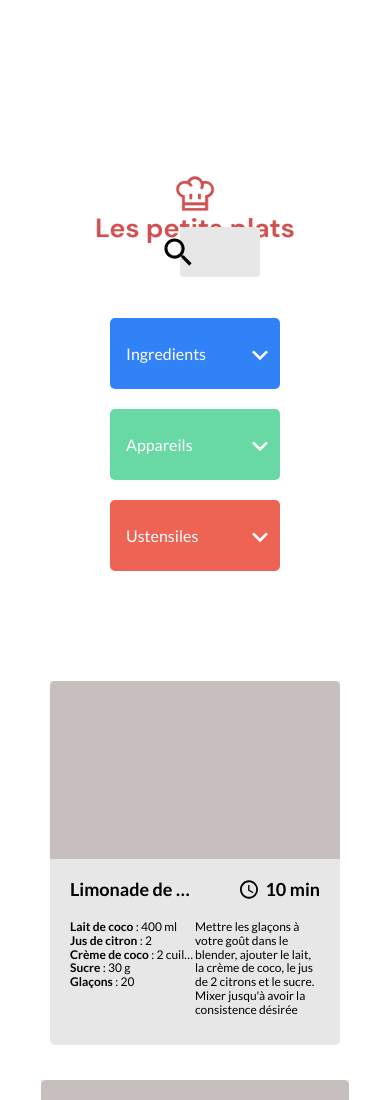
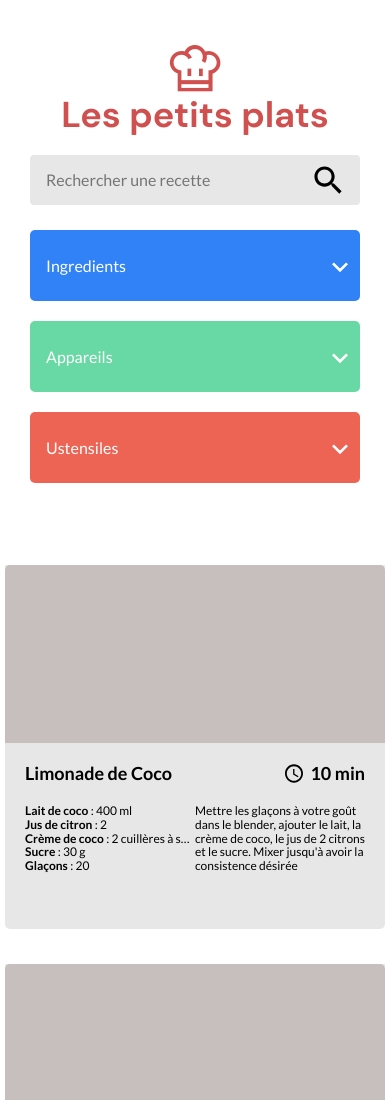
Before and after one commit to Kuznetsov-100-Rads-Bar/Les-Petits-Plats_P7_Behar_R_A_22062022, a website with bundled scripts: page index.html in a window 390 px wide. Shown: the top 1100 px of the page. Built offline with nearby package versions, Linux system fonts and the light colour scheme.

Commit message:
Mises à jours des fichiers scss

```diff
--- a/sass/style.scss
+++ b/sass/style.scss
@@ -92,7 +92,7 @@ body {
   flex-direction: row;
   gap: 20px;
   .tag {
-    width: 170px;
+    width: 100%;
     // width: 667px;
     height: max-content;
     border-radius: 5px;
@@ -279,19 +279,15 @@ body {
 // /*  Responsive  1150px  */
 @media screen and (max-width: 1150px) {
   .header-search-input {
-     margin: 165px;
-     margin-bottom: auto;
+     margin: 0 30px;
   }
   .tags-container {
-    display: flex;
-    justify-content: center;
-    gap: 20px;
+         margin: 0 30px;
+         display:grid;
+         gap: 20px;
   }
-  .header-logo {
-     position: absolute;
-  top: 25%;
-  left: 50%;
-  transform: translate(-50%, -50%);
+  .tag-input-container {
+         width: 100%;
   }
   .cards-container.container {
   display: flex;
@@ -299,44 +295,5 @@ body {
   flex-direction: row;
   justify-content: center;
   gap: 35px;
-  margin: 110px 50px;
   }
 }
-
-/*  Responsive  768px  */
- @media screen and (max-width: 768px) {
-    .header-search-input {
-  margin-left: 50%;
-  transform: translateX(-50%);
-}
-//  .header-search-input .search-icon{
-//   position: absolute;
-//   right: -4px;
-//   width: 15px;
-//   height: 28px;
-//   top: 45%;
-//   transform: translate(50%, -50%);
-// }
-.header-logo {
-   width: 200px;
-}
-
-    .cards-container{
-      .container {
-     display: grid;
-     max-width: none;
-     gap: 40px;
-     grid-template-columns: repeat(3, 1fr);
-     display: block;
-
-  }
-
-}
-
-  .tags-container {
-    max-width: 100%;
-    display: grid;
-    justify-items: center;
-    margin-left: 0px;
-  }
-  }
```
Also changed, not shown: css/style.css, 1 other file.
